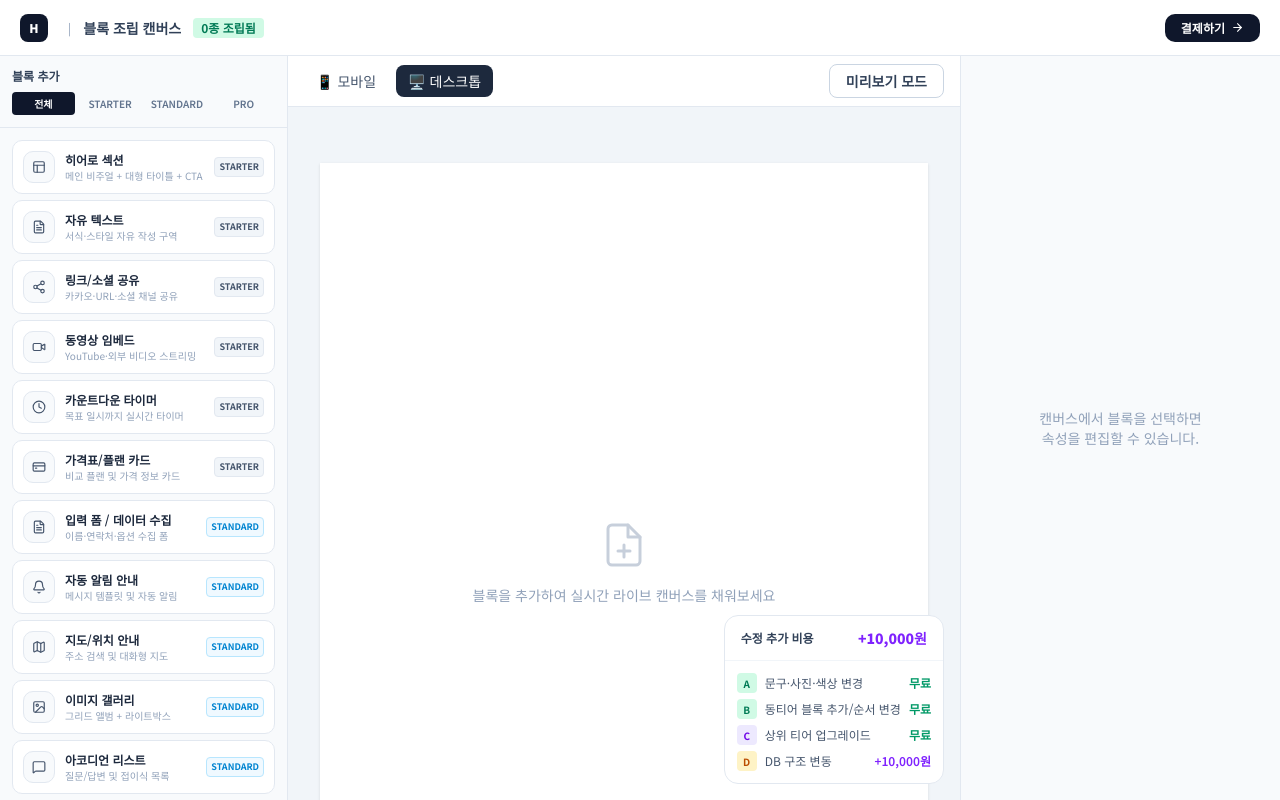
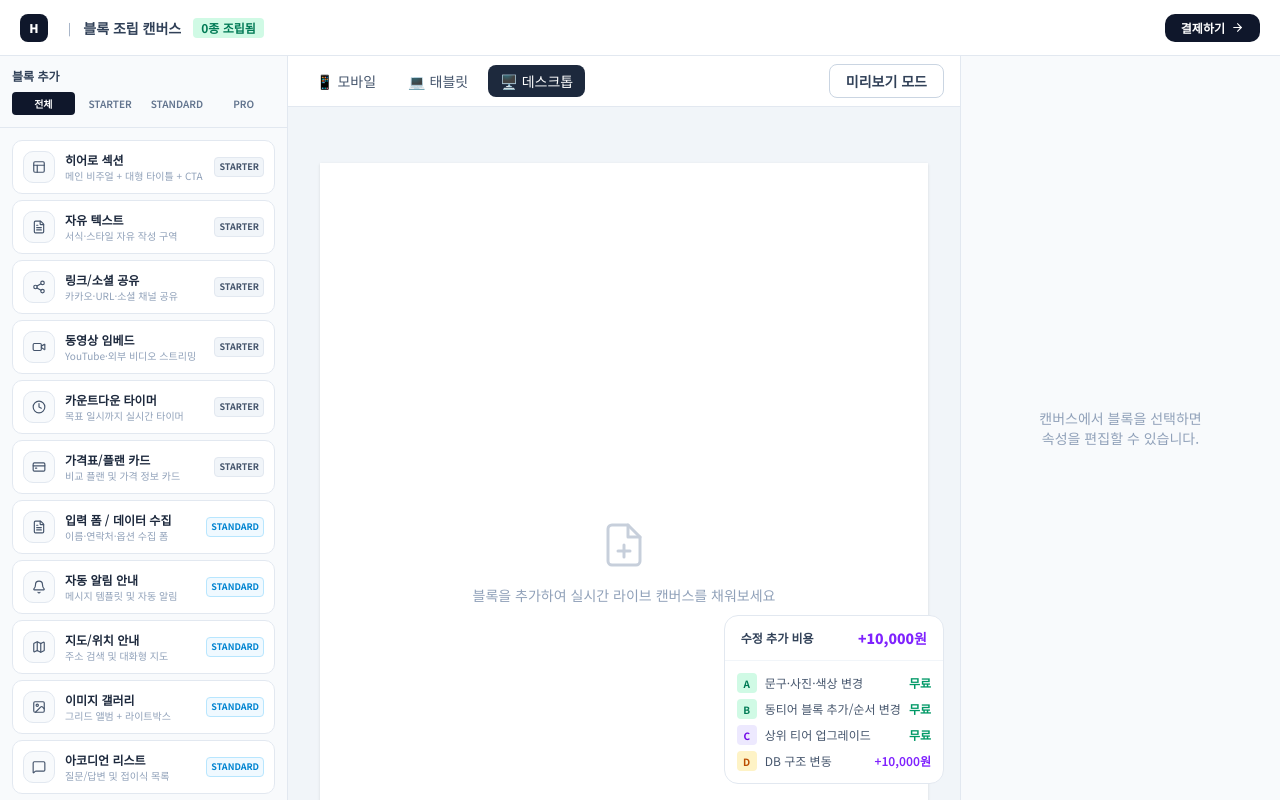
Before and after one commit to Moorisong/haroo, a Next.js app: page /builder in a window 1280 px wide. Built offline with nearby package versions, Linux system fonts and the light colour scheme.

Commit message:
feat(builder): 태블릿(768px) 뷰포트 스위처 복원 및 명확한 768px 가로폭 프레임 유지

```diff
--- a/src/components/builder/BuilderCanvas.tsx
+++ b/src/components/builder/BuilderCanvas.tsx
@@ -135,6 +135,7 @@ export default function BuilderCanvas() {
   const getCanvasWidthClass = () => {
     switch (deviceViewport) {
       case 'mobile': return 'max-w-[375px]'
+      case 'tablet': return 'max-w-[768px]'
       case 'desktop': return 'max-w-[1200px]'
       default: return 'max-w-[1200px]'
     }
--- a/src/components/builder/ViewportSwitcher.tsx
+++ b/src/components/builder/ViewportSwitcher.tsx
@@ -9,6 +9,7 @@ export default function ViewportSwitcher() {
 
   const viewports: { id: DeviceViewport; label: string; icon: string }[] = [
     { id: 'mobile', label: '모바일', icon: '📱' },
+    { id: 'tablet', label: '태블릿', icon: '💻' },
     { id: 'desktop', label: '데스크톱', icon: '🖥️' },
   ]
 
--- a/src/types/index.ts
+++ b/src/types/index.ts
@@ -37,7 +37,7 @@ export interface CanvasBlock {
 }
 
 // 뷰포트 기기 타입
-export type DeviceViewport = 'mobile' | 'desktop'
+export type DeviceViewport = 'mobile' | 'tablet' | 'desktop'
 
 // 드래프트 (임시 저장)
 export interface Draft {
```
